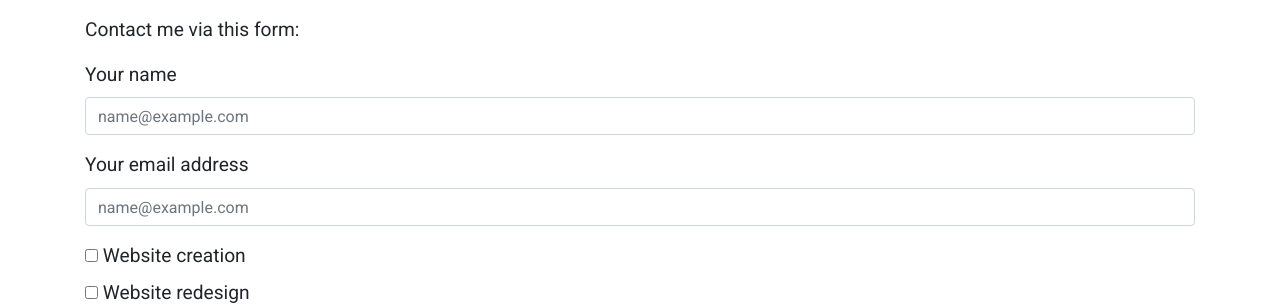
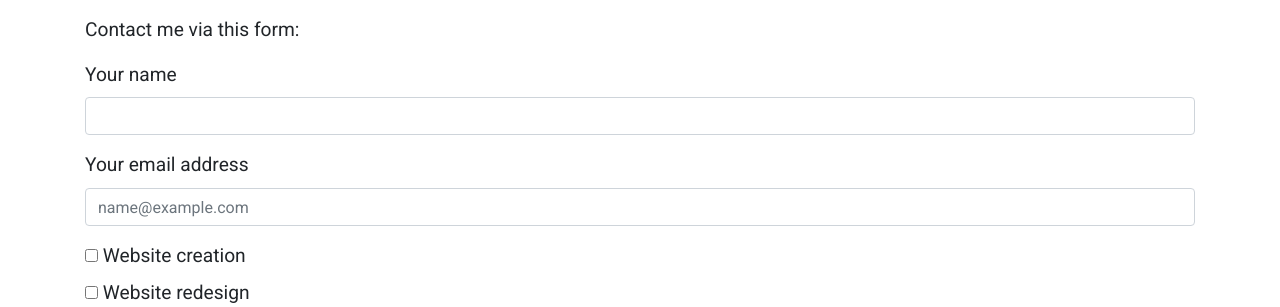
Before and after one commit to cecilegaudron/personal-website, a Django app: page / in a window 1280 px wide. Shown: the part 5892-6199 px from the top of the page. Run offline with Django 4.2, Linux system fonts and the light colour scheme; some libraries are stand-ins or nearby versions.

Commit message:
Correct the placeholder for name label

```diff
--- a/templates/contact.html
+++ b/templates/contact.html
@@ -18,7 +18,6 @@
         type="name"
         class="form-control"
         id="input-name"
-        placeholder="name@example.com"
         required
       />
     </div>
```
